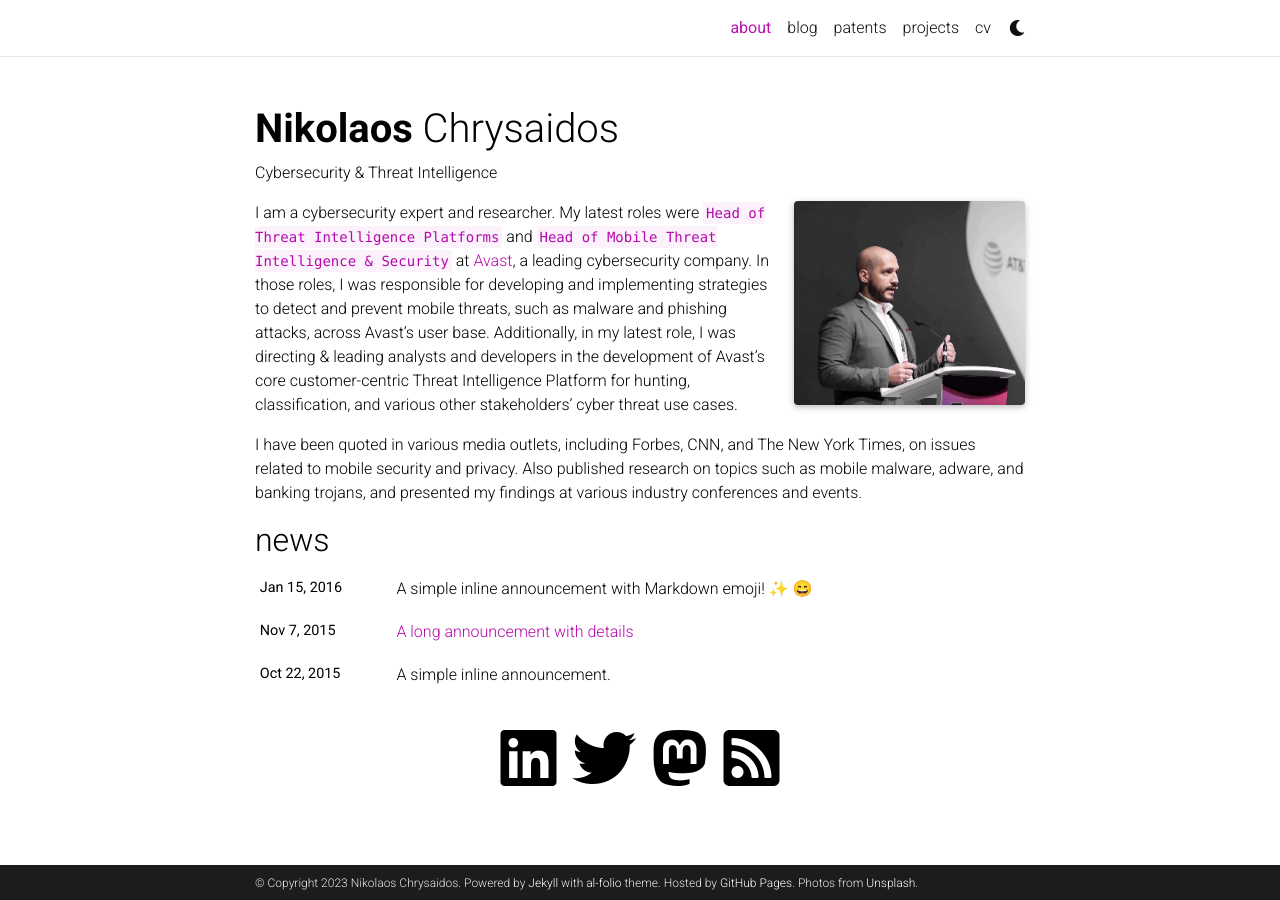
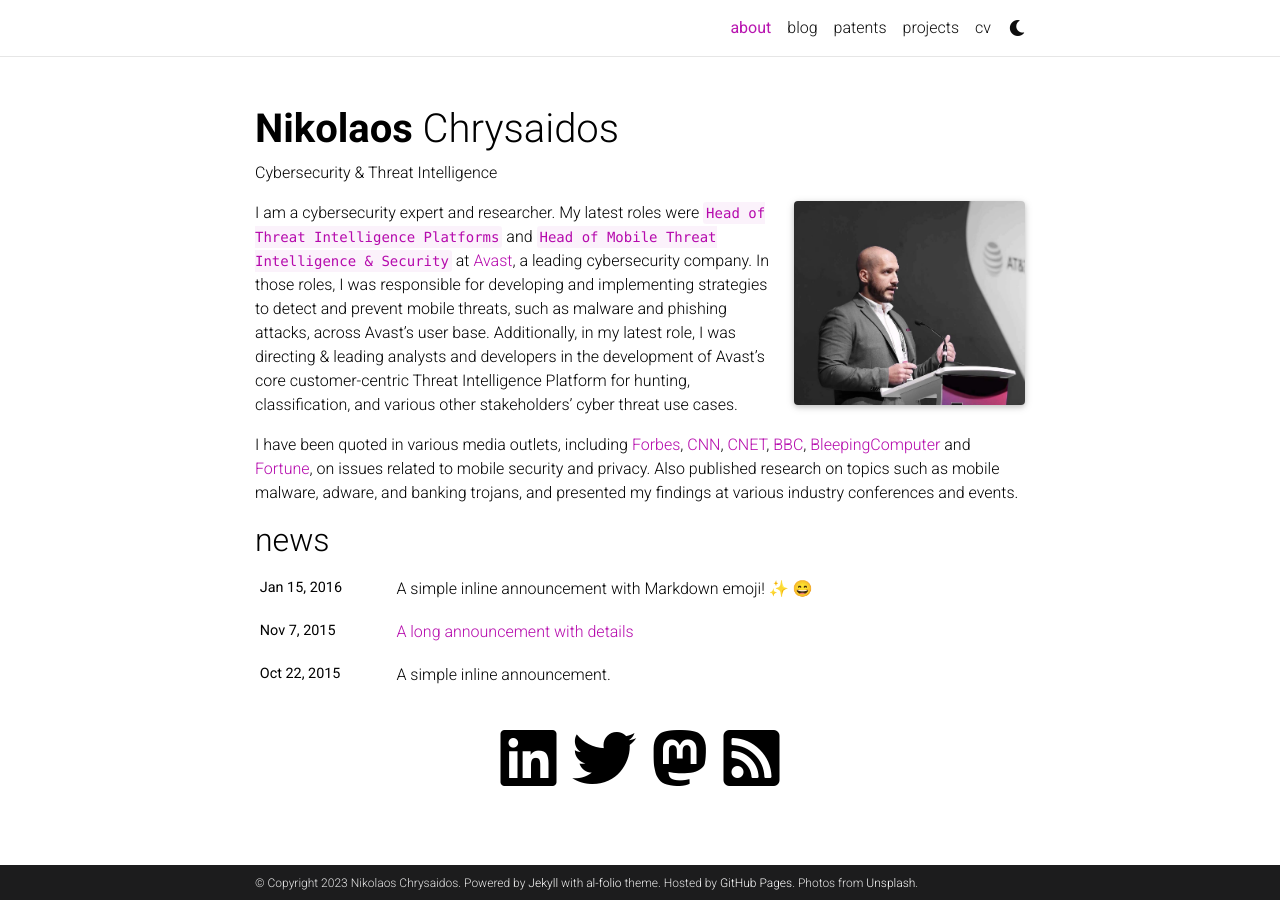
Before and after one commit to virqdroid/virqdroid.github.io, a Jekyll site: the page built from _pages/about.md, in a window 1280 px wide. Built offline with Jekyll 4.4.1, drawn with Linux system fonts in a browser that asks for light colours; full-size pictures stand in for the smaller copies a plugin makes; emoji names are drawn with the system emoji font; comment, search, counter and statistics services are not loaded; a style sheet for code colours, icons or effects is not loaded.

Commit message:
Update about.md

```diff
--- a/_pages/about.md
+++ b/_pages/about.md
@@ -17,4 +17,4 @@
 
 I am a cybersecurity expert and researcher. My latest roles were `Head of Threat Intelligence Platforms` and `Head of Mobile Threat Intelligence & Security` at [Avast](https://www.avast.com), a leading cybersecurity company. In those roles, I was responsible for developing and implementing strategies to detect and prevent mobile threats, such as malware and phishing attacks, across Avast's user base. Additionally, in my latest role, I was directing & leading analysts and developers in the development of Avast’s core customer-centric Threat Intelligence Platform for hunting, classification, and various other stakeholders' cyber threat use cases.
 
-I have been quoted in various media outlets, including Forbes, CNN, and The New York Times, on issues related to mobile security and privacy. Also published research on topics such as mobile malware, adware, and banking trojans, and presented my findings at various industry conferences and events.
+I have been quoted in various media outlets, including [Forbes](https://www.forbes.com/sites/zakdoffman/2020/03/14/coronavirus-spy-apps-israel-joins-iran-and-china-tracking-citizens-smartphones-to-fight-covid-19/), [CNN](https://www.news18.com/news/tech/adware-accounts-for-major-chunk-of-mobile-malware-avast-cybersecurity-report-2534789.html), [CNET](https://www.cnet.com/tech/mobile/google-removes-stalkerware-apps-after-researchers-discover-trackers-on-play-store/), [BBC](https://www.bbc.com/news/technology-39718619),  [BleepingComputer](https://www.bleepingcomputer.com/news/security/sidewinder-hackers-plant-fake-android-vpn-app-in-google-play-store/) and [Fortune](https://fortune.com/2019/07/18/google-play-store-android-stalkerware/), on issues related to mobile security and privacy. Also published research on topics such as mobile malware, adware, and banking trojans, and presented my findings at various industry conferences and events.
```
